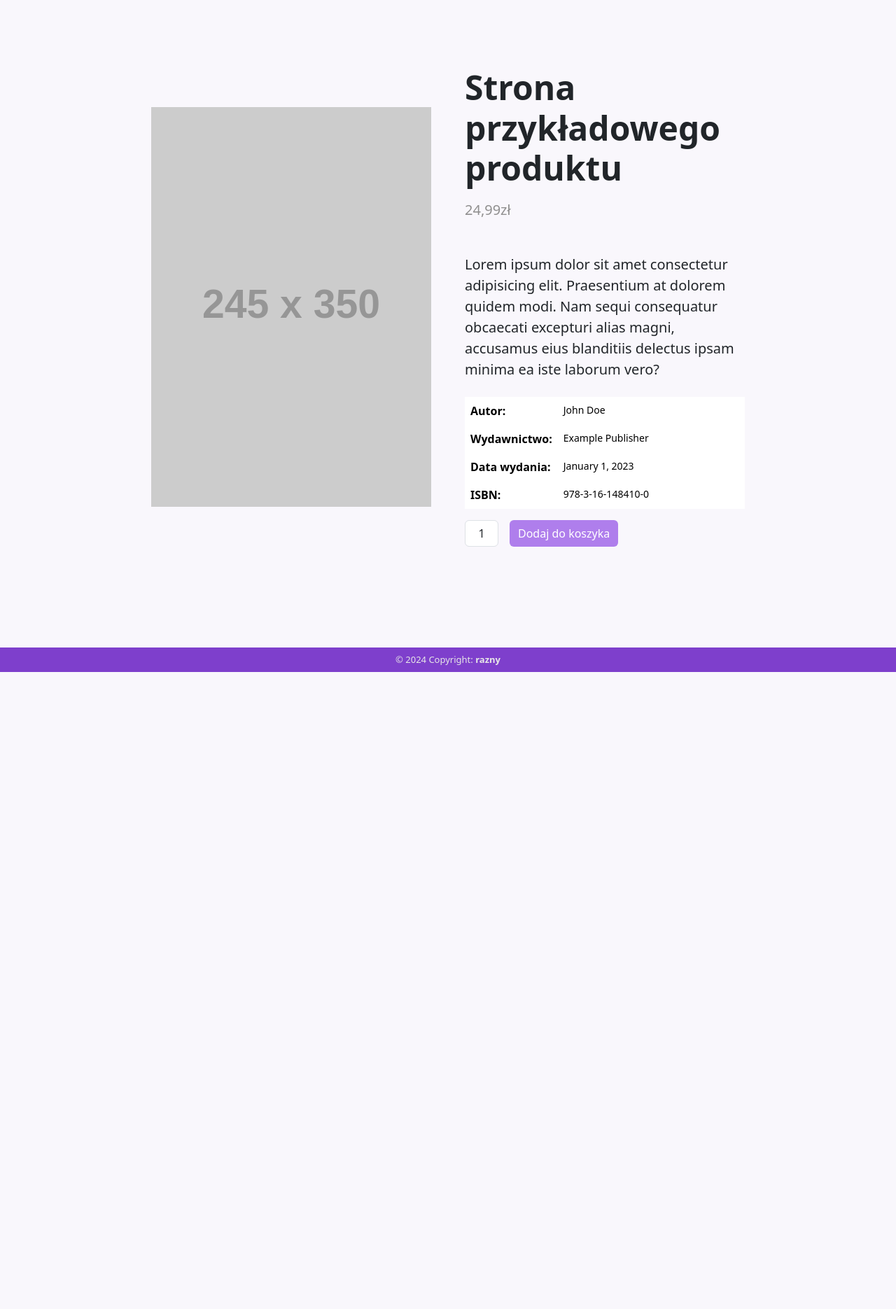
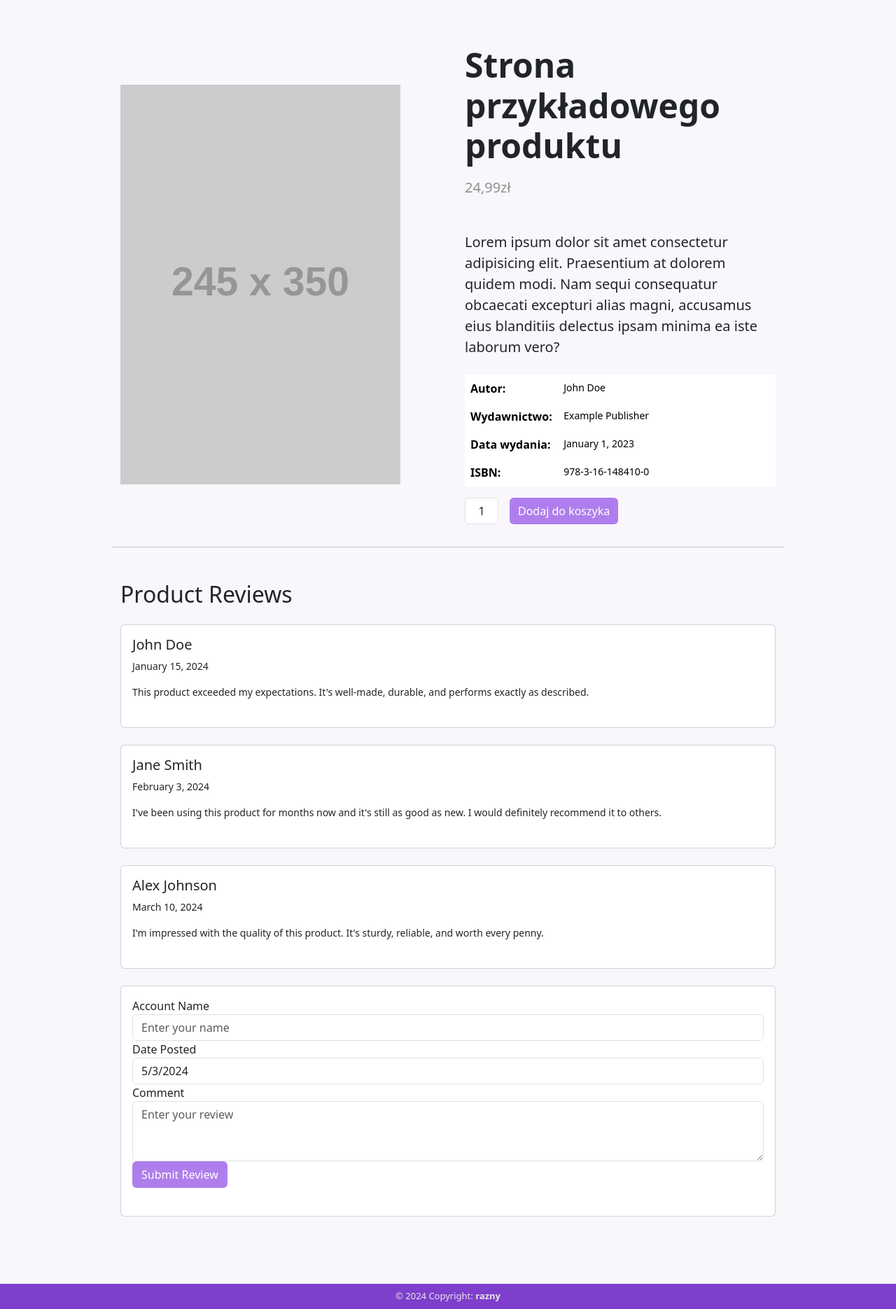
Before and after one commit to razny/fabularium, a PHP site: page /pages/produkt.php in a window 1280 px wide. Shown: the part 104-1974 px from the top of the page at 70% size. Before the commit the page ends 1064 px from the top, so only its background shows below. Run offline with PHP 8.4, Linux system fonts and the light colour scheme; grey boxes labelled with a size stand in for pictures from a placeholder-image service; some libraries are stand-ins or nearby versions.

Commit message:
add review section to product page

```diff
--- a/pages/produkt.php
+++ b/pages/produkt.php
@@ -16,10 +16,9 @@
   <!--hedaer end -->
 
   <div class="d-flex align-items-center justify-content-center">
-    <section class="my-5 px-2 w-75">
-
-      <section class="py-5">
-        <div class="container px-4 px-lg-5">
+    <section class="my-5 w-75">
+      <section class="py-3">
+        <div class="container">
           <div class="row gx-4 gx-lg-5 align-items-center">
             <div class="col-md-6"><img class="card-img-top mb-5 mb-md-0" src="https://dummyimage.com/245x350/dee2e6/6c757d.jpg" style="max-width: 400px; height: auto;" alt="..." /></div>
             <div class="col-md-6">
@@ -63,14 +62,88 @@
         </div>
       </section>
 
+      <section>
+        <hr>
+        <div class="container mt-5">
+          <h2 class="mb-4">Product Reviews</h2>
 
-    </section>
+          <div class="row mb-4">
+            <div class="col-md-12">
+              <div class="card mb-4">
+                <div class="card-body">
+                  <h5 class="card-title">John Doe</h5>
+                  <p class="card-text">January 15, 2024</p>
+                  <p class="card-text">This product exceeded my expectations. It's well-made, durable, and performs exactly as described.</p>
+                </div>
+              </div>
+            </div>
+          </div>
+
+          <div class="row mb-4">
+            <div class="col-md-12">
+              <div class="card mb-4">
+                <div class="card-body">
+                  <h5 class="card-title">Jane Smith</h5>
+                  <p class="card-text">February 3, 2024</p>
+                  <p class="card-text">I've been using this product for months now and it's still as good as new. I would definitely recommend it to others.</p>
+                </div>
+              </div>
+            </div>
+          </div>
+
+          <div class="row mb-4">
+            <div class="col-md-12">
+              <div class="card mb-4">
+                <div class="card-body">
+                  <h5 class="card-title">Alex Johnson</h5>
+                  <p class="card-text">March 10, 2024</p>
+                  <p class="card-text">I'm impressed with the quality of this product. It's sturdy, reliable, and worth every penny.</p>
+                </div>
+              </div>
+            </div>
+          </div>
+
+          <div class="row">
+            <div class="col-md-12">
+              <div class="card mb-4">
+                <div class="card-body">
+                  <form>
+                    <div class="form-group">
+                      <label for="accountName">Account Name</label>
+                      <input type="text" class="form-control" id="accountName" placeholder="Enter your name">
+                    </div>
+                    <div class="form-group">
+                      <label for="datePosted">Date Posted</label>
+                      <input type="text" class="form-control" id="datePosted" readonly>
+                    </div>
+                    <div class="form-group">
+                      <label for="comment">Comment</label>
+                      <textarea class="form-control" id="comment" rows="3" placeholder="Enter your review"></textarea>
+                    </div>
+                    <button type="submit" class="btn secondary">Submit Review</button>
+                  </form>
+                </div>
+              </div>
+            </div>
+          </div>
+        </div>
+
+      </section>
   </div>
 
   <!--footer start -->
   <?php include("includes/footer.php"); ?>
   <!--footer end -->
 
+  <script>
+    // Get current date and format it
+    const currentDate = new Date();
+    const formattedDate = currentDate.toLocaleDateString('en-US');
+
+    // Set the formatted date as the value of the datePosted input field
+    document.getElementById('datePosted').value = formattedDate;
+  </script>
+
 </body>
 
 </html>
```
